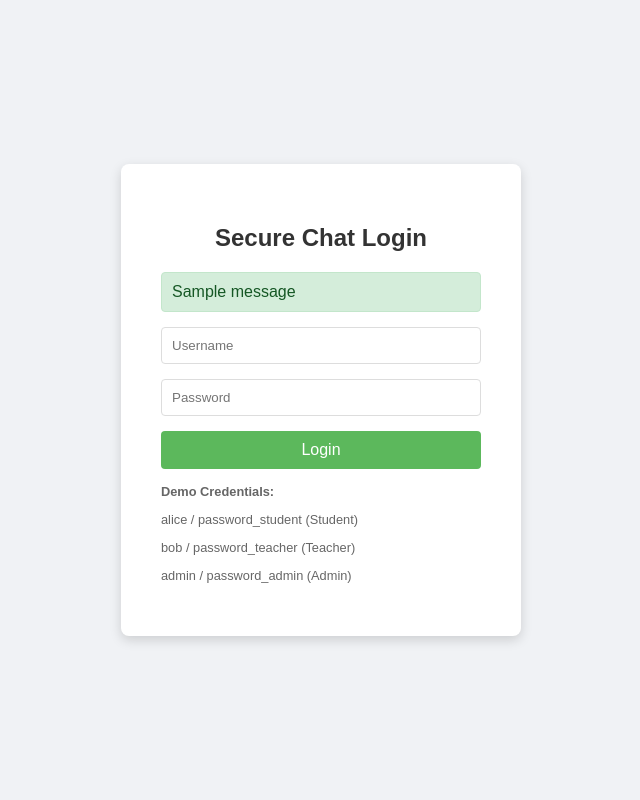
After one commit to kelvin-manyengo-magwe/SecureChatApp, a Flask app: page /login in a window 1280 px wide. The commit adds this page. Shown: the whole page, without its empty margins (319-959 px from the left). Run offline with Flask 3, Linux system fonts and the light colour scheme; one stand-in notice (Sample message) is shown.

Commit message:
Created login page with session keeping, and added the roles(student, teacher, admin)

```diff
--- a/app.py
+++ b/app.py
@@ -1,73 +1,182 @@
-from flask import Flask, render_template, request
-from flask_socketio import SocketIO, emit, join_room, leave_room
+from flask import Flask, render_template, request, redirect, url_for, session, flash
+from flask_socketio import SocketIO, emit, join_room, leave_room, disconnect
+from functools import wraps # For login_required decorator
 
 app = Flask(__name__)
-app.config['SECRET_KEY'] = 'secret_key' # Change this!
-# For Flask-SocketIO, use eventlet for production, but built-in dev server works for testing
-socketio = SocketIO(app, async_mode='eventlet') # using eventlet
+# IMPORTANT: Change this in a real application! This is for secure session cookies.
+app.config['SECRET_KEY'] = 'your_really_strong_random_secret_key_shhhh!'
+socketio = SocketIO(app, async_mode='eventlet')
 
-# Store users - for a quick demo, an in-memory dictionary
-# In a real app, this would be a database
-# {session_id: username}
-users = {}
+# --- DEMO User Data (Replace with a database in a real app) ---
+# Passwords should be HASHED in a real app (e.g., using werkzeug.security.generate_password_hash)
+DEMO_USERS = {
+    "alice": {"password": "password_student", "role": "student", "display_name": "Alice (Student)"},
+    "bob": {"password": "password_teacher", "role": "teacher", "display_name": "Mr. Bob (Teacher)"},
+    "admin": {"password": "password_admin", "role": "administrator", "display_name": "Admin Principal"}
+}
+
+# --- DEMO Room Data (In a real app, this would be dynamic and in a DB) ---
+AVAILABLE_ROOMS = ["General Chat", "Math Class (Sec A)", "Teachers Lounge"]
+
+# --- Helper Functions & Decorators ---
+def login_required(f):
+    @wraps(f)
+    def decorated_function(*args, **kwargs):
+        if 'username' not in session:
+            flash("Please log in to access this page.", "warning")
+            return redirect(url_for('login'))
+        return f(*args, **kwargs)
+    return decorated_function
+
+# --- Routes ---
+@app.route('/login', methods=['GET', 'POST'])
+def login():
+    if request.method == 'POST':
+        username = request.form.get('username')
+        password = request.form.get('password')
+
+        user = DEMO_USERS.get(username)
+        # IMPORTANT: In real app, compare HASHED passwords
+        if user and user['password'] == password:
+            session['username'] = username
+            session['role'] = user['role']
+            session['display_name'] = user['display_name']
+            flash(f"Welcome, {user['display_name']}!", "success")
+            return redirect(url_for('chat_page'))
+        else:
+            flash("Invalid username or password.", "danger")
+    return render_template('login.html')
+
+@app.route('/logout')
+def logout():
+    session.clear()
+    flash("You have been logged out.", "info")
+    return redirect(url_for('login'))
 
 @app.route('/')
-def index():
+@login_required
+def chat_page():
     """Serve the main chat page."""
-    return render_template('index.html')
+    # Pass available rooms and user role to the template for dynamic UI
+    return render_template('index.html',
+                           rooms=AVAILABLE_ROOMS,
+                           user_role=session.get('role', 'student'))
 
+# --- SocketIO Event Handlers (NEED TO BE AWARE OF AUTH/SESSION) ---
 @socketio.on('connect')
 def handle_connect():
-    """Client connects."""
-    print(f"Client connected: {request.sid}")
-    # We'll ask for username via a separate 'join' event from client
+    if 'username' not in session:
+        # This happens if someone tries to establish a SocketIO connection without a Flask session
+        # This check is a bit tricky as HTTP session isn't directly available in connect scope by default
+        # for ALL socketio transports in a straightforward way without custom middleware.
+        # Flask-SocketIO usually handles this better if you protect the HTML page serving the JS.
+        print(f"Unauthorized Socket.IO connection attempt. SID: {request.sid}")
+        # disconnect(request.sid) # Force disconnect if no valid session
+        # For now, we rely on the HTML page being login_required
+        # A more robust way would involve passing a token or using connect_args.
+        return False # Reject connection explicitly if not authenticated.
+
+    print(f"Client connected: {session['display_name']} ({session['username']}), SID: {request.sid}")
+    # Automatically join a default room or wait for client to emit 'join_room'
+    default_room = AVAILABLE_ROOMS[0]
+    join_room(default_room) # Join the default room upon connection
+    emit('system_message',
+         {'msg': f"{session['display_name']} has connected to '{default_room}'."},
+         room=default_room)
 
 @socketio.on('disconnect')
 def handle_disconnect():
-    """Client disconnects."""
-    username = users.pop(request.sid, 'Someone')
-    print(f"Client disconnected: {username} ({request.sid})")
-    emit('user_status', {'username': username, 'status': 'left'}, broadcast=True)
+    if 'display_name' in session: # Check if session was properly established
+        print(f"Client disconnected: {session['display_name']} ({session['username']}), SID: {request.sid}")
+        # Notify rooms the user was in (this needs more complex room tracking)
+        # For simplicity, let's assume they were in 'General Chat' if not tracked better
+        active_room = session.get('current_room', AVAILABLE_ROOMS[0]) # Use a session var if set
+        emit('system_message',
+             {'msg': f"{session['display_name']} has disconnected."},
+             room=active_room)
+    else:
+        print(f"Client disconnected (no session info). SID: {request.sid}")
 
-@socketio.on('join')
-def handle_join(data):
-    """Client joins with a username."""
-    username = data.get('username', 'Anonymous')
-    if not username.strip(): # Basic validation
-        username = 'Anonymous'
 
-    users[request.sid] = username
-    print(f"User {username} joined with session ID {request.sid}")
-    # Join a default room (e.g., 'chat_room') for simplicity
-    join_room('chat_room')
-    emit('user_status', {'username': username, 'status': 'joined'}, room='chat_room')
-    emit('system_message', {'msg': f"{username} has joined the chat!"}, room='chat_room')
+@socketio.on('join_room')
+def handle_join_room(data):
+    if 'username' not in session:
+        return emit('error_msg', {'msg': 'Authentication required.'})
 
+    room_name = data.get('room')
+    current_user_role = session['role']
+    display_name = session['display_name']
+
+    # RBAC: Check if user is allowed in the room
+    # Example: Teachers Lounge only for 'teacher' or 'administrator'
+    if room_name == "Teachers Lounge" and current_user_role not in ["teacher", "administrator"]:
+        emit('error_msg', {'msg': f"You are not authorized to join '{room_name}'."})
+        return
+
+    if room_name not in AVAILABLE_ROOMS:
+        emit('error_msg', {'msg': f"Room '{room_name}' does not exist."})
+        return
+
+    # Leave previous room (if any, simple example: assume only one room at a time)
+    previous_room = session.get('current_room')
+    if previous_room and previous_room != room_name:
+        leave_room(previous_room)
+        emit('system_message', {'msg': f"{display_name} has left '{previous_room}'."}, room=previous_room)
+        print(f"{display_name} left {previous_room}")
+
+    join_room(room_name)
+    session['current_room'] = room_name # Store current room in session
+    print(f"{display_name} joined {room_name}")
+    emit('system_message', {'msg': f"{display_name} has joined '{room_name}'."}, room=room_name)
+    emit('joined_room_ack', {'room': room_name}) # Acknowledge to client
 
 @socketio.on('chat_message')
 def handle_chat_message(data):
-    """Client sends a chat message."""
-    username = users.get(request.sid, 'Unknown User')
-    message_text = data.get('msg', '')
+    if 'username' not in session:
+        return emit('error_msg', {'msg': 'Authentication required to send messages.'})
 
-    if not message_text.strip(): # Don't send empty messages
-        return
+    message_text = data.get('msg', '').strip()
+    target_room = session.get('current_room', AVAILABLE_ROOMS[0]) # Send to current room
 
-    print(f"Message from {username}: {message_text}")
+    if not message_text:
+        return # Don't send empty messages
+
+    print(f"Message from {session['display_name']} in room {target_room}: {message_text}")
     emit('new_message', {
-        'username': username,
-        'msg': message_text
-    }, room='chat_room') # Broadcast to everyone in the room
+        'username': session['display_name'], # Use display name
+        'msg': message_text,
+        'role': session['role'] # Send role for potential UI differentiation
+    }, room=target_room)
 
+
+@socketio.on('create_room_request') # For teachers/admins
+def handle_create_room_request(data):
+    if 'username' not in session:
+        return emit('error_msg', {'msg': 'Authentication required.'})
+
+    current_user_role = session['role']
+    if current_user_role not in ['teacher', 'administrator']:
+        return emit('error_msg', {'msg': 'You do not have permission to create rooms.'})
+
+    new_room_name = data.get('room_name', '').strip()
+    if not new_room_name:
+        return emit('error_msg', {'msg': 'Room name cannot be empty.'})
+
+    if new_room_name in AVAILABLE_ROOMS:
+        return emit('error_msg', {'msg': f"Room '{new_room_name}' already exists."})
+
+    AVAILABLE_ROOMS.append(new_room_name) # Add to demo list
+    print(f"Room '{new_room_name}' created by {session['display_name']}")
+
+    # Notify all clients (or just relevant ones) about the new room
+    socketio.emit('new_room_available', {'room_name': new_room_name, 'creator': session['display_name']})
+    emit('system_message', {'msg': f"You created room: '{new_room_name}'."}) # Ack to creator
 
 if __name__ == '__main__':
     print("Starting server on https://localhost:5000")
     print("IMPORTANT: You'll likely need to accept a browser security warning for the self-signed certificate.")
-
-    # When using eventlet, pass certfile and keyfile directly
     socketio.run(app, host='0.0.0.0', port=5000,
                  certfile='server.crt',
                  keyfile='server.key',
-                 debug=True, # You can keep debug=True for development
-                 use_reloader=False) # Try with reloader disabled first for stability
-                                    # You can experiment with True later
+                 debug=True,
+                 use_reloader=False) # Keep reloader false with eventlet typically
--- /dev/null
+++ b/templates/login.html
@@ -0,0 +1,47 @@
+<!DOCTYPE html>
+<html lang="en">
+<head>
+    <meta charset="UTF-8">
+    <title>Login - Secure Web Chat</title>
+    <style>
+        body { font-family: Arial, sans-serif; display: flex; justify-content: center; align-items: center; height: 100vh; background-color: #f0f2f5; margin: 0; }
+        .login-container { background-color: white; padding: 40px; border-radius: 8px; box-shadow: 0 4px 12px rgba(0,0,0,0.15); text-align: center; width: 320px; }
+        .login-container h2 { margin-bottom: 20px; color: #333; }
+        .login-container input[type="text"], .login-container input[type="password"] { width: calc(100% - 22px); padding: 10px; margin-bottom: 15px; border: 1px solid #ddd; border-radius: 4px; }
+        .login-container button { background-color: #5cb85c; color: white; padding: 10px 15px; border: none; border-radius: 4px; cursor: pointer; width: 100%; font-size: 16px; }
+        .login-container button:hover { background-color: #4cae4c; }
+        .flash-messages { list-style-type: none; padding: 0; margin-bottom: 15px; }
+        .flash-messages li { padding: 10px; margin-bottom: 10px; border-radius: 4px; text-align: left; }
+        .flash-messages li.success { background-color: #d4edda; color: #155724; border: 1px solid #c3e6cb; }
+        .flash-messages li.danger { background-color: #f8d7da; color: #721c24; border: 1px solid #f5c6cb; }
+        .flash-messages li.warning { background-color: #fff3cd; color: #856404; border: 1px solid #ffeeba; }
+        .flash-messages li.info { background-color: #d1ecf1; color: #0c5460; border: 1px solid #bee5eb; }
+        .demo-creds { font-size: 0.8em; color: #666; margin-top: 15px; text-align: left; }
+    </style>
+</head>
+<body>
+    <div class="login-container">
+        <h2>Secure Chat Login</h2>
+        {% with messages = get_flashed_messages(with_categories=true) %}
+          {% if messages %}
+            <ul class="flash-messages">
+            {% for category, message in messages %}
+              <li class="{{ category }}">{{ message }}</li>
+            {% endfor %}
+            </ul>
+          {% endif %}
+        {% endwith %}
+        <form method="POST">
+            <input type="text" name="username" placeholder="Username" required><br>
+            <input type="password" name="password" placeholder="Password" required><br>
+            <button type="submit">Login</button>
+        </form>
+        <div class="demo-creds">
+            <p><strong>Demo Credentials:</strong></p>
+            <p>alice / password_student (Student)</p>
+            <p>bob / password_teacher (Teacher)</p>
+            <p>admin / password_admin (Admin)</p>
+        </div>
+    </div>
+</body>
+</html>
```
Also changed, not shown: templates/index.html (+137 -81 lines).
